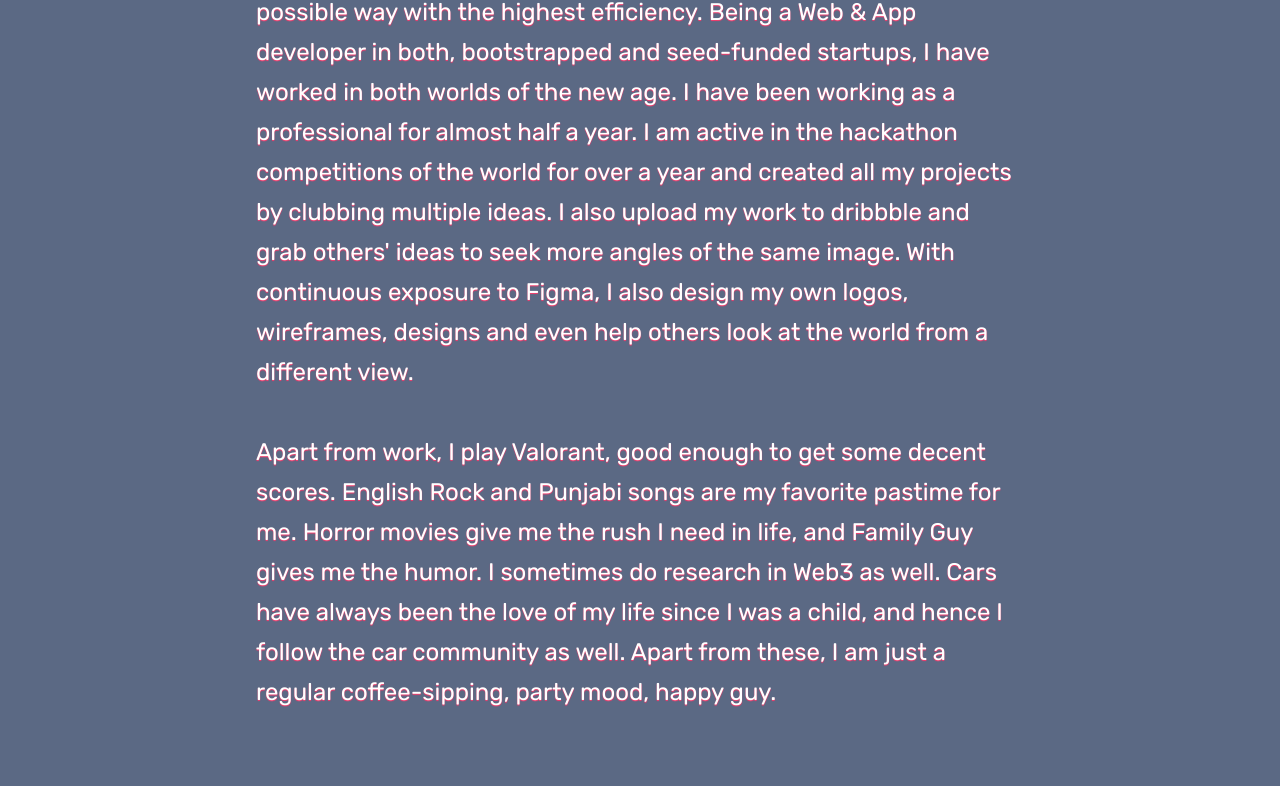
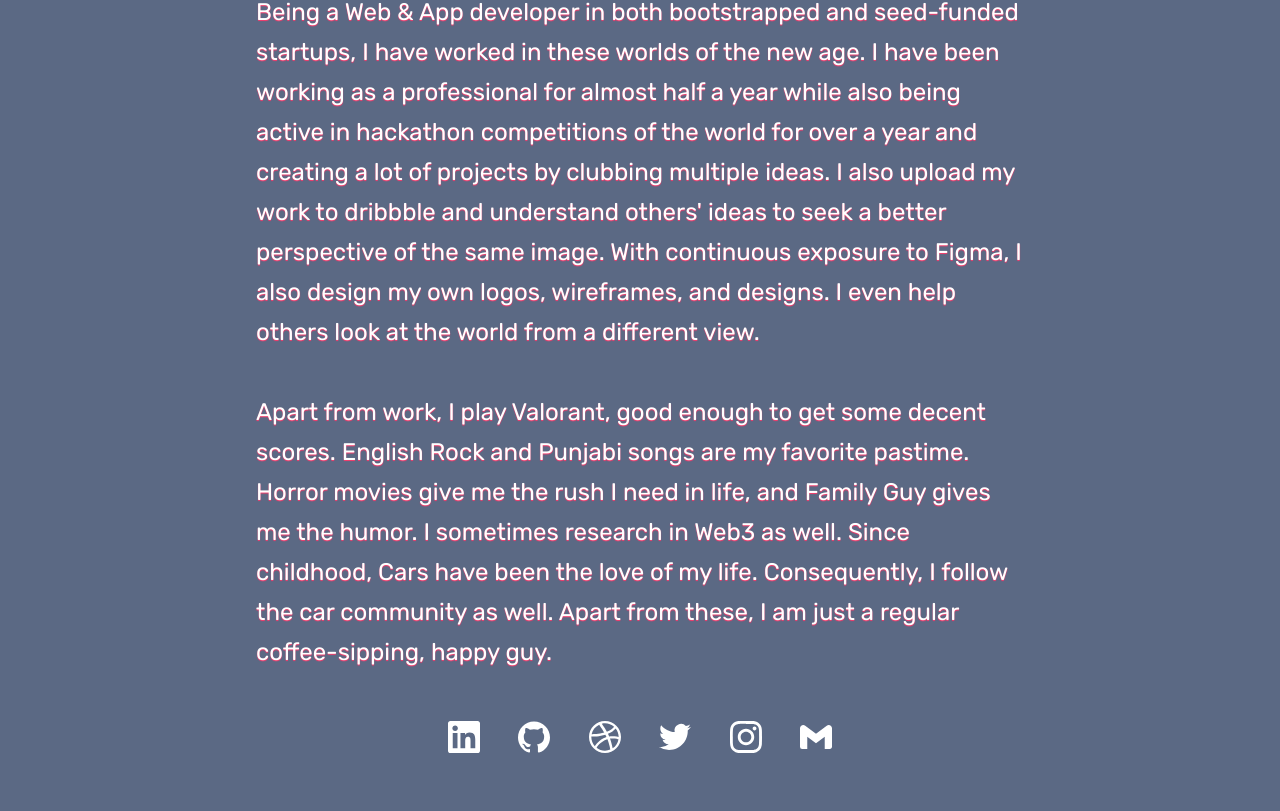
Before and after one commit to rijulsarji/Portfolio, a React (Create React App) app: page /about in a window 1280 px wide. Shown: the part 1431-2242 px from the top of the page. Before the commit the page ends 2217 px from the top, so only its background shows below. Built offline with nearby package versions, Linux system fonts and the light colour scheme; a web font is replaced by a local one.

Commit message:
some minor tweaks here and there

```diff
--- a/public/index.html
+++ b/public/index.html
@@ -23,6 +23,7 @@
     <link rel="preconnect" href="https://fonts.googleapis.com">
     <link rel="preconnect" href="https://fonts.gstatic.com" crossorigin>
     <link href="https://fonts.googleapis.com/css2?family=Josefin+Sans&family=Rubik:wght@400;500&display=swap" rel="stylesheet">
+
 
     <!--
       Notice the use of %PUBLIC_URL% in the tags above.
--- a/src/CSS/Pages CSS/About.css
+++ b/src/CSS/Pages CSS/About.css
@@ -8,6 +8,7 @@ body {
     background-color: #5B6984;
     overflow-x: hidden;
     user-select: none;
+    scroll-behavior: smooth;
 }
 .homeLink {
     position: absolute;
@@ -43,6 +44,7 @@ body {
     border-radius: 100%;
     box-shadow: 0px 0px 20px #ff3a6b;
     opacity: 0;
+    z-index: 2;
 }
 .leftDesign {
     position: absolute;
@@ -55,10 +57,10 @@ body {
     top: 80px;
 }
 .leftImg {
-    width: 100px
+    width: 100px;
 }
 .rightImg {
-    width: 100px
+    width: 100px;
 }
 #leftRImg {
     position: absolute;
@@ -81,6 +83,39 @@ body {
     font-size: 24px;
     line-height: 40px;
     text-shadow: 0px 1px 1px #ff3a6b;
+}
+.socialMediaDiv {
+    width: 30%;
+    display: flex;
+    flex-direction: row;
+    margin-left: auto;
+    margin-right: auto;
+    justify-content: space-between;
+    align-items: center;
+    font-size: 32px;
+    padding-top: 25px;
+}
+.socialMediaDiv a {
+    color: white;
+    transition: color 0.15s linear;
+}
+#linkedin:hover {
+    color: #3497fa;
+}
+#github:hover {
+    color: #000000;
+}
+#dribble:hover {
+    color: #EA4C89;
+}
+#twitter:hover {
+    color: #1D9BF0;
+}
+#instagram:hover {
+    color: #cd49df;
+}
+#mail:hover {
+    color: #CA3A2D
 }
 
 @media screen and (max-width: 720px) {
@@ -126,4 +161,7 @@ body {
         font-size: 18px;
         line-height: 32px;
     }
+    .socialMediaDiv {
+        width: 80%;
+    }
 }
--- a/src/CSS/Pages CSS/Form.css
+++ b/src/CSS/Pages CSS/Form.css
@@ -1,6 +1,7 @@
 .formBody {
     height: 100vh;
     width: 100vw;
+    scroll-behavior: smooth;
 }
 .formIconContainer {
     text-decoration: none;
--- a/src/HomeRoute.js
+++ b/src/HomeRoute.js
@@ -8,8 +8,9 @@ import {motion} from "framer-motion"
 import BottomCard from "./Components/BottomCard";
 
 function HomeRoute() {
+
   return (
-    <motion.div style={{overflow: "hidden"}}  initial={{opacity: 0}} animate={{opacity: 1}} exit={{opacity: 0}}>
+    <motion.div style={{overflow: "hidden"}}  initial={{opacity: 0}} animate={{opacity: 1}} exit={{opacity: 0}} style={{scrollBehavior: "smooth"}}>
       {/* <Navbar /> */}
       <Home />
       <Experience />
--- a/src/Pages/About.js
+++ b/src/Pages/About.js
@@ -2,11 +2,26 @@ import { motion } from "framer-motion";
 import { Link } from "react-router-dom";
 import "../CSS/Pages CSS/About.css";
 import { useEffect } from "react";
-import { IoMdArrowBack } from "react-icons/io";
+import {
+  IoIosMail,
+  IoLogoDribbble,
+  IoLogoGithub,
+  IoLogoInstagram,
+  IoLogoLinkedin,
+  IoLogoTwitter,
+  IoMdArrowBack,
+} from "react-icons/io";
 import rijulsarji from "../Images/About Me Logos/rijulsarji.png";
 import left from "../Images/About Me Logos/left.png";
 import right from "../Images/About Me Logos/right.png";
-
+import {
+  SiDribbble,
+  SiGithub,
+  SiGmail,
+  SiInstagram,
+  SiLinkedin,
+  SiTwitter,
+} from "react-icons/si";
 function About() {
   document.title = "Rijul Sarji | About Me";
 
@@ -53,30 +68,70 @@ function About() {
       </div>
       <div className="descContainer">
         <p className="aboutDesc">
-          I am a Front End Developer with passion and dreams. I have led
-          multiple teams in multiple hackathons to create and manage projects
-          and have bagged the 2nd prize in one of them as well, and hence have
-          ample experience in community and group projects. I am ready to face
-          any and all hurdles and guide my team to the best possible way with
-          the highest efficiency. Being a Web & App developer in both,
-          bootstrapped and seed-funded startups, I have worked in both worlds of
-          the new age. I have been working as a professional for almost half a
-          year. I am active in the hackathon competitions of the world for over
-          a year and created all my projects by clubbing multiple ideas. I also
-          upload my work to dribbble and grab others' ideas to seek more angles
-          of the same image. With continuous exposure to Figma, I also design my
-          own logos, wireframes, designs and even help others look at the world
-          from a different view.
+          I am a Front End Developer with passion and dreams. I have led teams
+          in multiple hackathons to create and manage projects and bagged the
+          2nd prize in one of them as well. Therefore, I have ample experience
+          in community and group projects. I am ready to face any and all
+          hurdles and guide my team through the most efficient way. Being a Web
+          & App developer in both bootstrapped and seed-funded startups, I have
+          worked in these worlds of the new age. I have been working as a
+          professional for almost half a year while also being active in
+          hackathon competitions of the world for over a year and creating a lot
+          of projects by clubbing multiple ideas. I also upload my work to
+          dribbble and understand others' ideas to seek a better perspective of
+          the same image. With continuous exposure to Figma, I also design my
+          own logos, wireframes, and designs. I even help others look at the
+          world from a different view.
           <br />
           <br />
-          Apart from work, I play Valorant, good enough
-          to get some decent scores. English Rock and Punjabi songs are my
-          favorite pastime for me. Horror movies give me the rush I need in
-          life, and Family Guy gives me the humor. I sometimes do research in
-          Web3 as well. Cars have always been the love of my life since I was a
-          child, and hence I follow the car community as well. Apart from these,
-          I am just a regular coffee-sipping, party mood, happy guy.
+          Apart from work, I play Valorant, good enough to get some decent
+          scores. English Rock and Punjabi songs are my favorite pastime. Horror
+          movies give me the rush I need in life, and Family Guy gives me the
+          humor. I sometimes research in Web3 as well. Since childhood, Cars
+          have been the love of my life. Consequently, I follow the car
+          community as well. Apart from these, I am just a regular
+          coffee-sipping, happy guy.
         </p>
+      </div>
+      <div className="socialMediaDiv">
+        <a
+          href="https://www.linkedin.com/in/rijul-sarji/"
+          target="_blank"
+          id="linkedin"
+        >
+          <SiLinkedin className="socialMedia" />
+        </a>
+        <a
+          href="https://github.com/rijulsarji"
+          target="_blank"
+          id="github">
+          <SiGithub className="socialMedia" />
+        </a>
+        <a
+          href="https://dribbble.com/rijulsarji"
+          target="_blank"
+          id="dribbble">
+          <SiDribbble className="socialMedia" />
+        </a>
+        <a
+          href="https://twitter.com/rijul_sarji"
+          target="_blank"
+          id="twitter">
+          <SiTwitter className="socialMedia" />
+        </a>
+        <a
+          href="https://instagram.com/rijul_sarji"
+          target="_blank"
+          id="instagram"
+        >
+          <SiInstagram className="socialMedia" />
+        </a>
+        <a
+          href="mailto:rijulsarji@gmail.com"
+          target="_blank"
+          id="mail">
+          <SiGmail className="socialMedia" />
+        </a>
       </div>
     </motion.div>
   );
```
